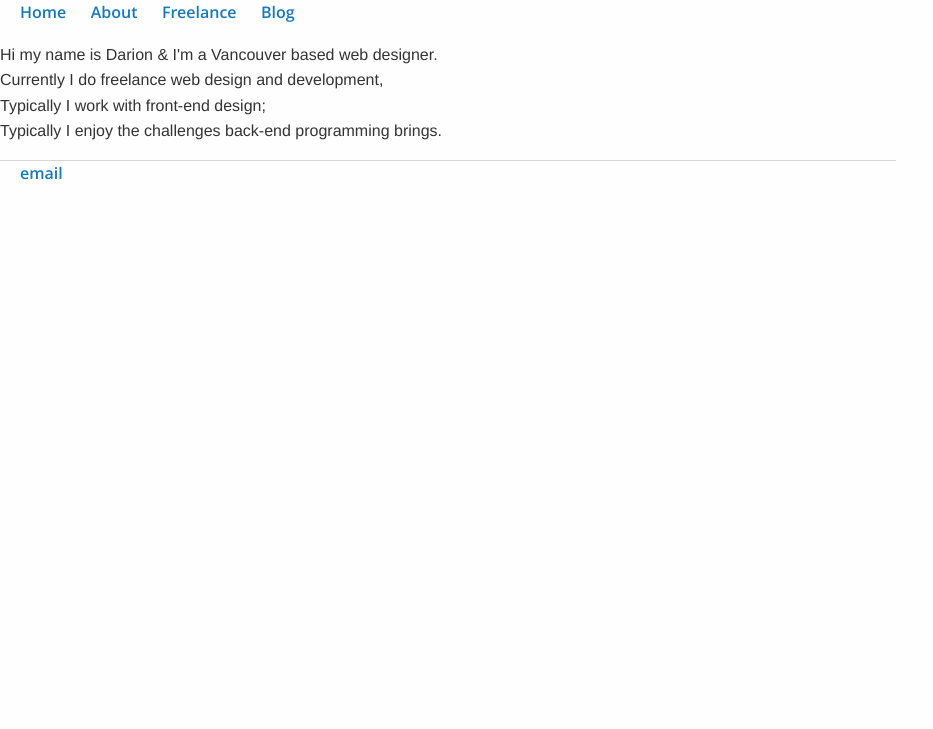
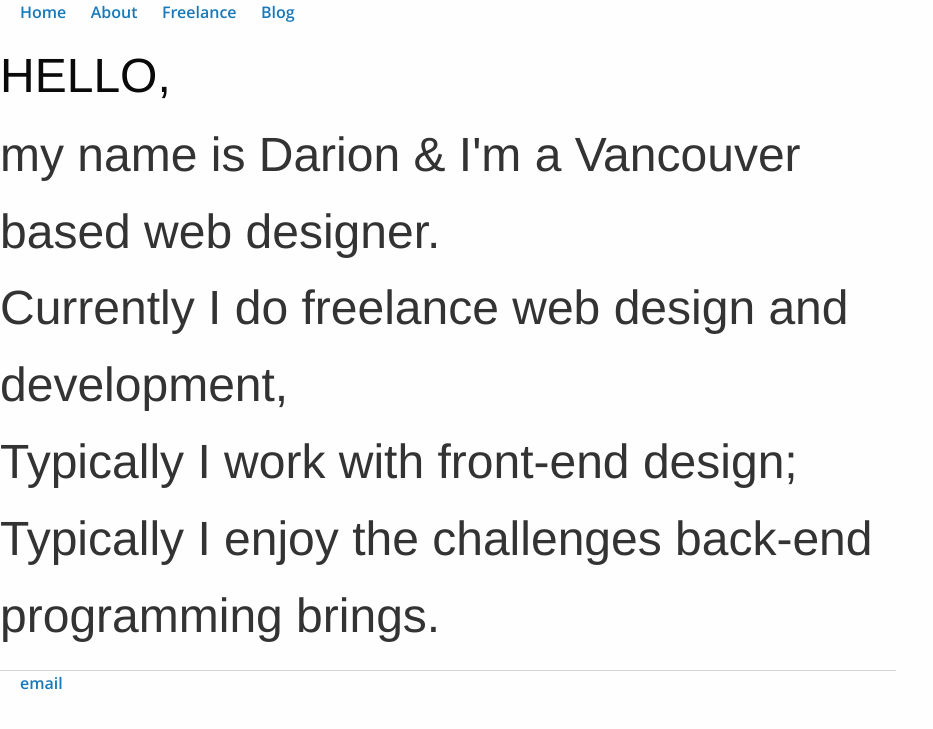
Before and after one commit to cosmicpepper/cosmicpepper.github.io, a Jekyll site: the page built from index.html, in a window 1280 px wide. Shown: the top 729 px of the page, without its empty margins (0-933 px from the left). Built offline with Jekyll 4.4.1, drawn with Linux system fonts in a browser that asks for light colours; nearby versions of some CDN libraries; library files that are not in the unit come from our copies.

Commit message:
Update index.html

```diff
--- a/index.html
+++ b/index.html
@@ -4,8 +4,8 @@ title: Cosmic Pepper
 ---
 
        <div class="content">
-
-       		<p>  Hi my name is Darion & I'm a Vancouver based web designer.<br>
+    		<h1 small>HELLO,<h1>
+       		<p> my name is Darion & I'm a Vancouver based web designer.<br>
 
               Currently I do freelance web design and development,<br>
               Typically I work with front-end design; <br>
```
